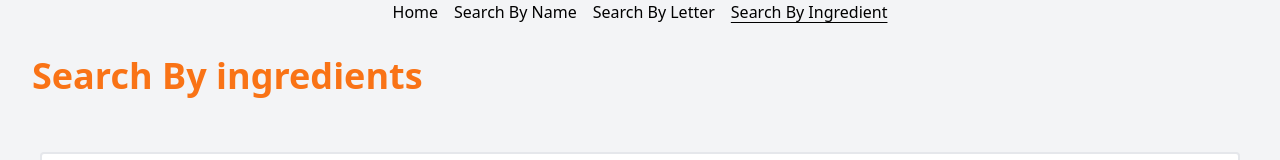
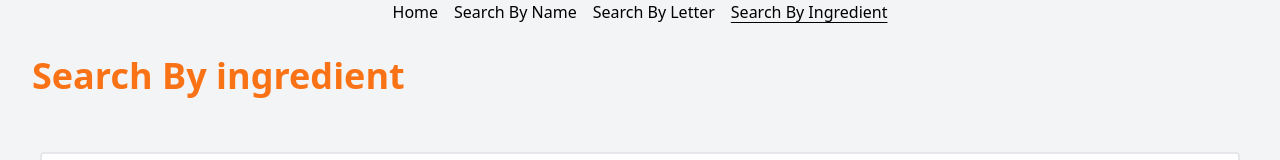
Before and after one commit to advancedwebcitp4316/meal-search, a Vue app: page /meal-search/ingredients in a window 1280 px wide. Shown: the top 160 px of the page. Built offline with nearby package versions, Linux system fonts and the light colour scheme; no server answers.

Commit message:
made change

```diff
--- a/src/views/Ingredients.vue
+++ b/src/views/Ingredients.vue
@@ -26,7 +26,7 @@ const searchIngredients = computed(() => {
 
 <template>
      <div class="p-8 pb-0 text-orange-500">
-        <h1 class="text-4xl font-bold mb-4">Search By ingredients</h1>
+        <h1 class="text-4xl font-bold mb-4">Search By ingredient</h1>
     </div>
 
     <!-- {{ ingredients }} -->
```
